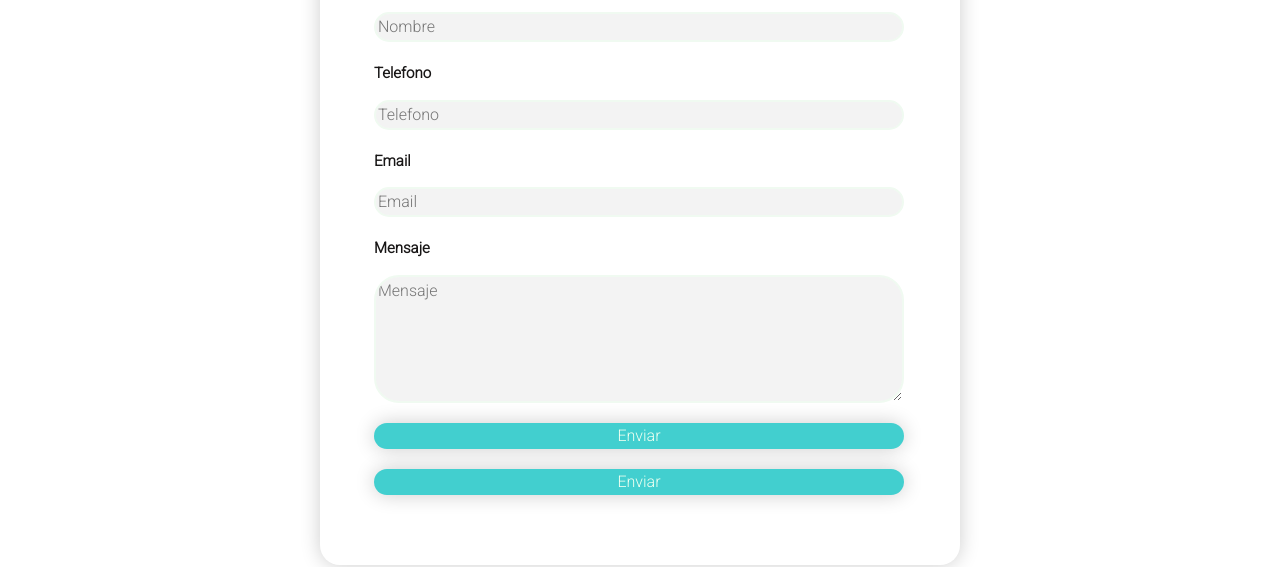
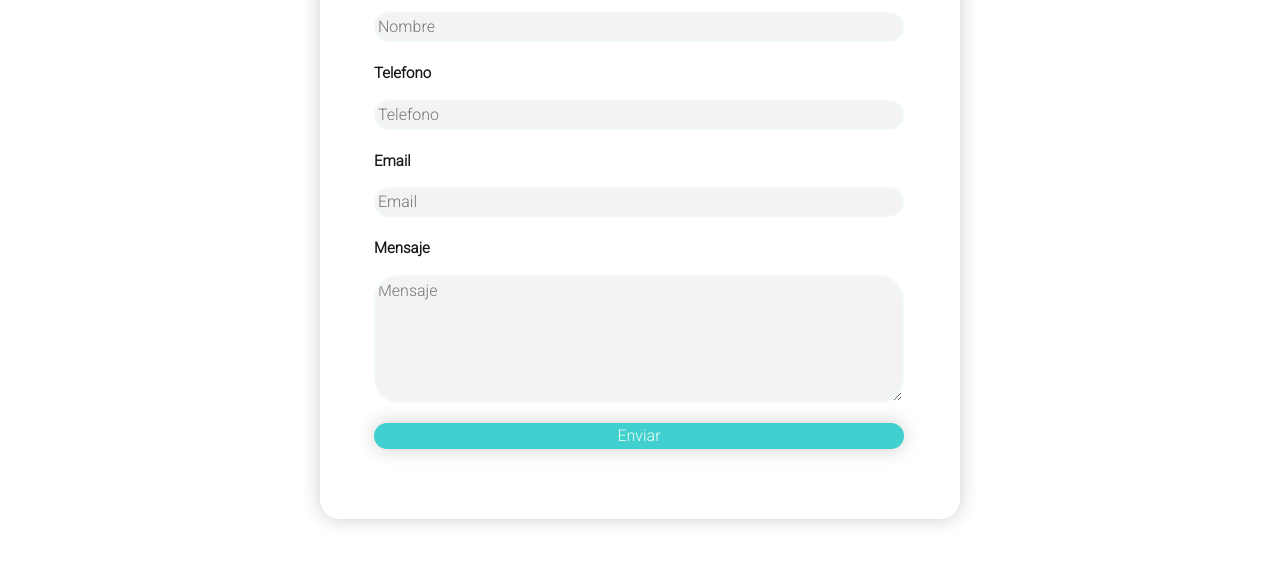
Before and after one commit to FlorBrv/Portafolio, a plain HTML site: page index.html in a window 1280 px wide. Shown: the part 2053-2620 px from the top of the page. Drawn offline with nearby package versions, Linux system fonts and the light colour scheme; a web font is replaced by a local one.

Commit message:
Update index.html

```diff
--- a/index.html
+++ b/index.html
@@ -114,8 +114,6 @@
         <textarea name="message" id="message" cols="30" rows="5" placeholder="Mensaje"></textarea>
 
         <input class="btn1" type="submit" value="Enviar">
-
-        <input class="btn1" type="submit" value="Enviar">
         <input type="hidden" name="_next" value="https://florbrv.github.io/Portafolio/">
         <input type="hidden" name="_capchat" value="false" >
 
```
